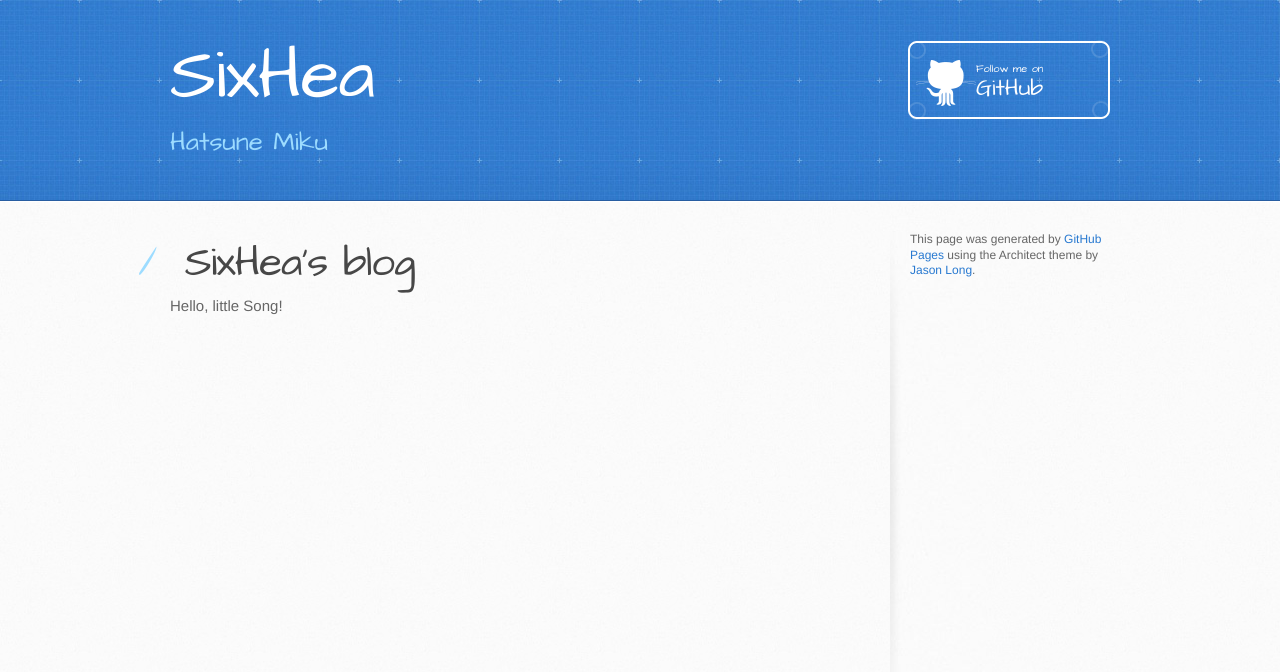
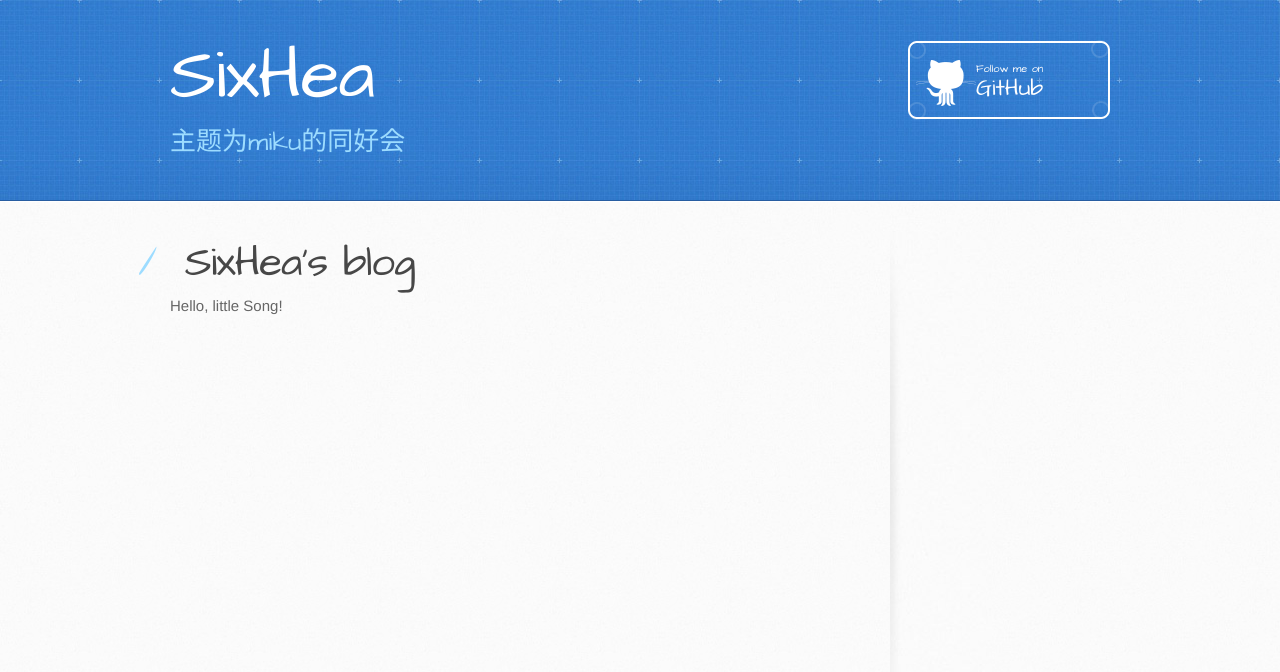
Before and after one commit to SixHea/GalgameHouse, a plain HTML site: page index.html in a window 1280 px wide. Drawn offline with Linux system fonts and the light colour scheme.

Commit message:
Update index.html

```diff
--- a/index.html
+++ b/index.html
@@ -20,7 +20,7 @@
     <header>
       <div class="inner">
         <h1>SixHea</h1>
-        <h2>Hatsune Miku</h2>
+        <h2>主题为miku的同好会</h2>
         <a href="https://github.com/SixHea" class="button"><small>Follow me on</small> GitHub</a>
       </div>
     </header>
@@ -29,19 +29,14 @@
       <div class="inner clearfix">
         <section id="main-content">
           <h1>
-<a id="sixheas-blog" class="anchor" href="#sixheas-blog" aria-hidden="true"><span aria-hidden="true" class="octicon octicon-link"></span></a>SixHea's blog</h1>
+            <a id="sixheas-blog" class="anchor" href="#sixheas-blog" aria-hidden="true"><span aria-hidden="true" class="octicon octicon-link"></span></a>SixHea's blog</h1>
 
-<p>Hello, little Song!</p>
+            <p>Hello, little Song!</p>
         </section>
 
         <aside id="sidebar">
-
-
-          <p>This page was generated by <a href="https://pages.github.com">GitHub Pages</a> using the Architect theme by <a href="https://twitter.com/jasonlong">Jason Long</a>.</p>
         </aside>
       </div>
     </div>
-
-
   </body>
 </html>
```
